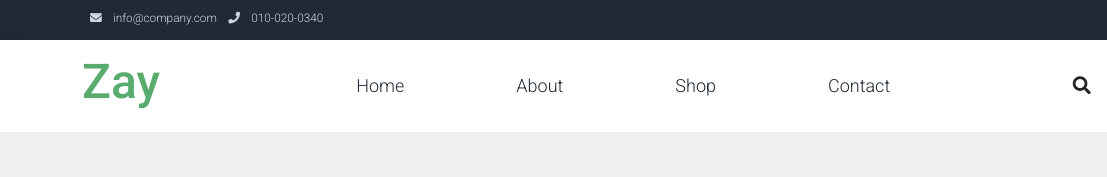
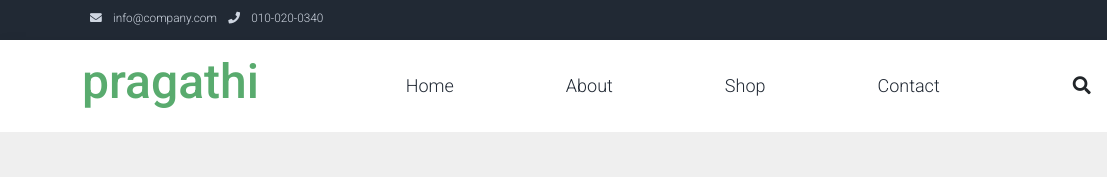
Before and after one commit to pragathidontharaboina/day1, a plain HTML site: page index.html in a window 1280 px wide. Shown: the top 177 px of the page, 0-1107 px from the left. Drawn offline with Linux system fonts and the light colour scheme.

Commit message:
Update index.html
I changed name

```diff
--- a/index.html
+++ b/index.html
@@ -53,7 +53,7 @@ https://templatemo.com/tm-559-zay-shop
         <div class="container d-flex justify-content-between align-items-center">
 
             <a class="navbar-brand text-success logo h1 align-self-center" href="index.html">
-                Zay
+                pragathi
             </a>
 
             <button class="navbar-toggler border-0" type="button" data-bs-toggle="collapse" data-bs-target="#templatemo_main_nav" aria-controls="navbarSupportedContent" aria-expanded="false" aria-label="Toggle navigation">
@@ -429,4 +429,5 @@ https://templatemo.com/tm-559-zay-shop
     <!-- End Script -->
 </body>
 
+
 </html>
```
